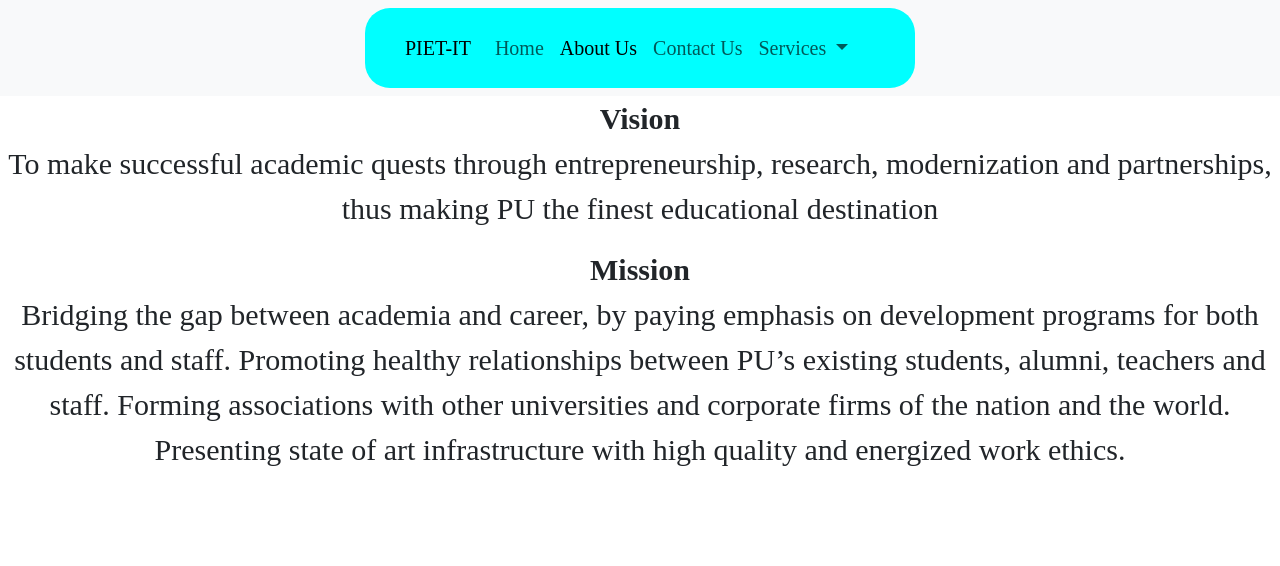
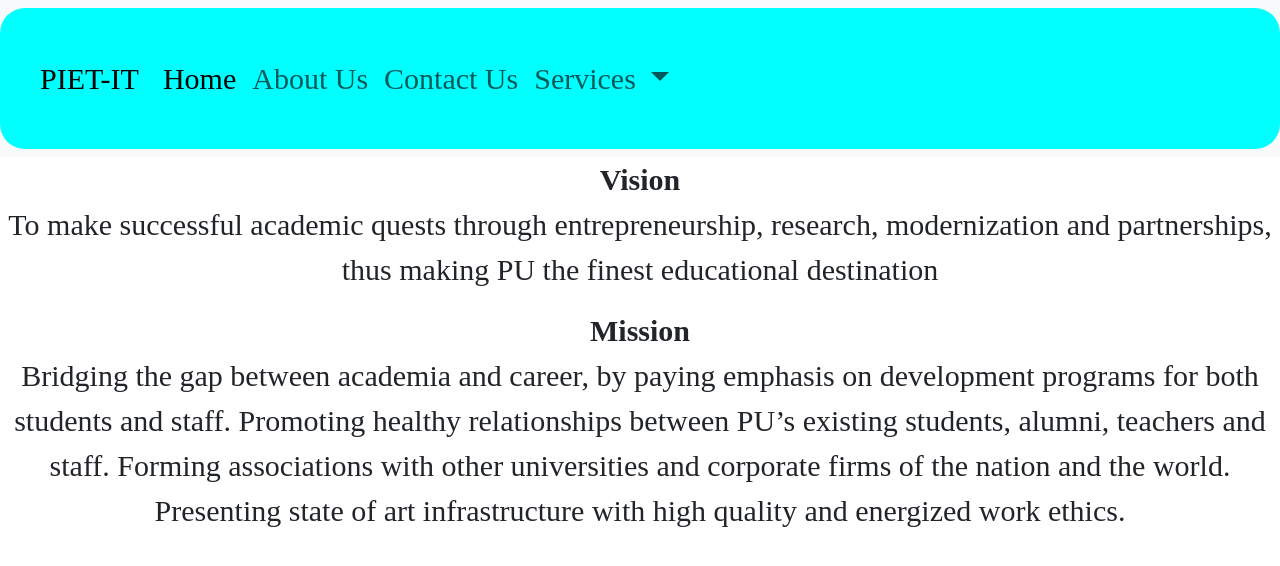
Before and after one commit to shuklashaleen114/PIET-IT, a plain HTML site: page about.html in a window 1280 px wide. Drawn offline with nearby package versions, Linux system fonts and the light colour scheme.

Commit message:
Add files via upload

```diff
--- a/about.html
+++ b/about.html
@@ -11,10 +11,10 @@
 </head>
 
 <body>
-  <nav class="navbar navbar-expand-lg bg-body-tertiary">
+  <nav class="navbar navbar-expand-lg bg-body-tertiary" style="height: auto; width: 100%;z-index: 1;">
     <div class="container-fluid"
-      style="background-color: aqua; width: 550px;height: 70px;font-size: 20px; font-family: 'Times New Roman'; padding: 40px; border-radius: 25px;">
-      <a class="navbar-brand" href="index.html">PIET-IT</a>
+      style="background-color: aqua; font-size: 30px; font-family: 'Times New Roman'; padding: 40px; border-radius: 25px; width: 100%; height: auto;">
+      <a class="navbar-brand" href="index.html" style="font-size: 30px;">PIET-IT</a>
       <button class="navbar-toggler" type="button" data-bs-toggle="collapse" data-bs-target="#navbarNavDropdown"
         aria-controls="navbarNavDropdown" aria-expanded="false" aria-label="Toggle navigation">
         <span class="navbar-toggler-icon"></span>
@@ -22,10 +22,10 @@
       <div class="collapse navbar-collapse" id="navbarNavDropdown">
         <ul class="navbar-nav">
           <li class="nav-item">
-            <a class="nav-link" aria-current="page" href="index.html">Home</a>
+            <a class="nav-link active" aria-current="page" href="index.html">Home</a>
           </li>
           <li class="nav-item">
-            <a class="nav-link active" href="about.html">About Us</a>
+            <a class="nav-link" href="about.html">About Us</a>
           </li>
           <li class="nav-item">
             <a class="nav-link" href="contact.html">Contact Us</a>
```
Also changed, not shown: contact.html (+5 -5 lines), materials.html (+5 -5 lines).
